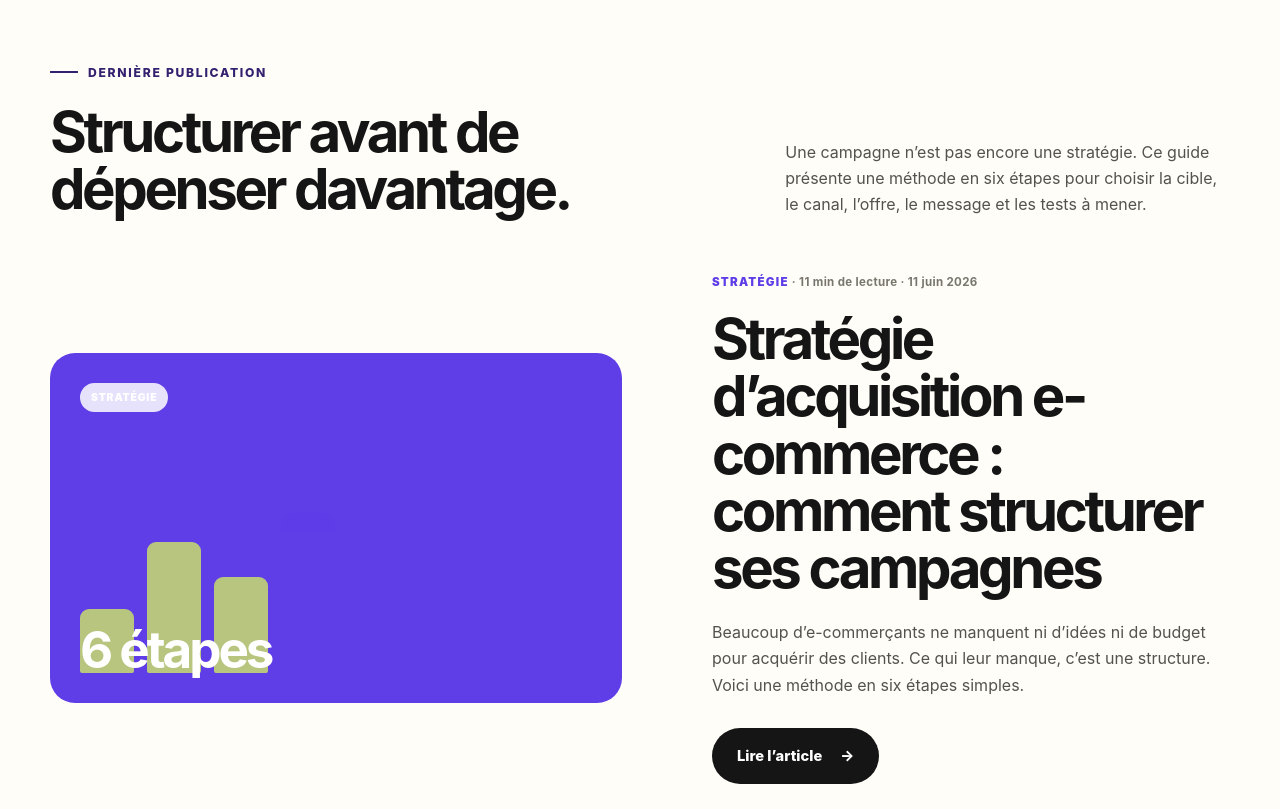
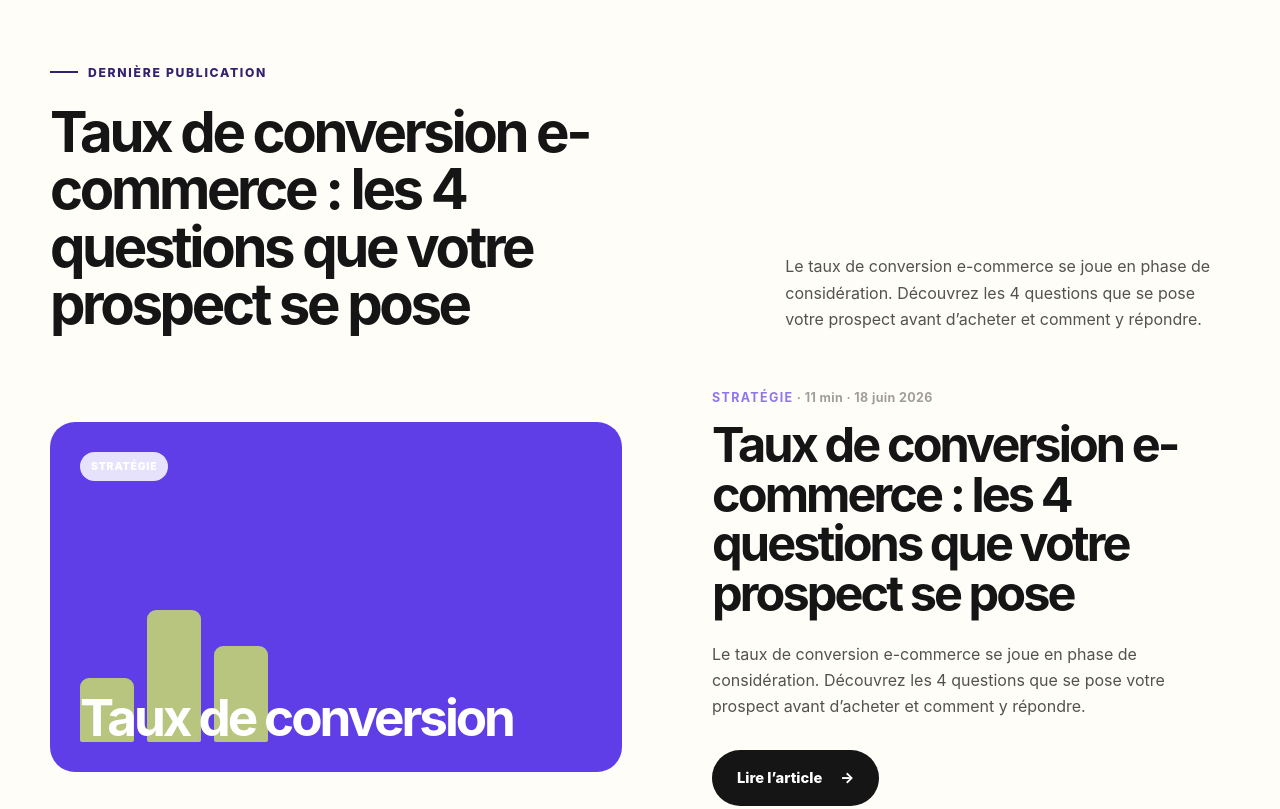
Before and after one commit to bibzille-crypto/upglide-site, a website: page blog.html in a window 1280 px wide. Shown: the part 740-1549 px from the top of the page. Drawn offline with Linux system fonts and the light colour scheme.

Commit message:
feat: article mis en avant dynamique + typo améliorée sur /blog

```diff
--- a/blog.html
+++ b/blog.html
@@ -22,6 +22,20 @@
     <title>Blog e-commerce : rentabilité, acquisition et pilotage | Upglide</title>
     <link rel="stylesheet" href="styles.css?v=13" />
     <script src="script.js" defer></script>
+    <style>
+      /* ── Blog typography overrides ── */
+      .post-card-copy h3 { font-size: 1.5rem; line-height: 1.18; letter-spacing: -0.04em; }
+      .post-card-copy h3 a { color: inherit; text-decoration: none; }
+      .post-card-copy h3 a:hover { color: var(--accent, #5f3ee8); }
+      .post-card-copy > p:not(.post-meta) { font-size: 0.92rem; line-height: 1.6; margin: 14px 0 20px; }
+      .post-meta { font-size: 0.78rem; margin: 0 0 12px; opacity: 0.7; }
+      .post-meta span { font-weight: 700; opacity: 1; }
+      .post-link { font-size: 0.85rem; letter-spacing: 0.01em; }
+      /* Featured title: slightly tighter on mobile */
+      .featured-post-copy h3 { font-size: clamp(2rem, 3.8vw, 4rem); }
+      /* Hero aside */
+      #hero-count { font-size: 1rem; }
+    </style>
     <script type="application/ld+json">
       {
         "@context": "https://schema.org",
@@ -164,13 +178,8 @@
             </div>
           </div>
           <aside>
-            <strong>4 guides publiés</strong>
-            <ul class="diagnostic-hero-list">
-              <li>Acquisition structurée</li>
-              <li>Rentabilité du parcours client</li>
-              <li>Panier moyen</li>
-              <li>Fidélisation</li>
-            </ul>
+            <strong id="hero-count">Chargement…</strong>
+            <ul class="diagnostic-hero-list" id="hero-topics"></ul>
           </aside>
         </div>
       </section>
@@ -189,27 +198,21 @@
           <div class="blog-section-intro">
             <div>
               <p class="eyebrow"><span></span> Dernière publication</p>
-              <h2>Structurer avant de dépenser davantage.</h2>
+              <h2 id="feat-headline"></h2>
             </div>
-            <p>
-              Une campagne n’est pas encore une stratégie. Ce guide présente une méthode en six étapes
-              pour choisir la cible, le canal, l’offre, le message et les tests à mener.
-            </p>
+            <p id="feat-desc"></p>
           </div>
-          <article class="featured-post" id="acquisition">
-            <div class="post-visual post-visual-roas" aria-hidden="true">
-              <span>Stratégie</span>
-              <strong>6 étapes</strong>
+          <article class="featured-post" id="feat-article">
+            <div class="post-visual post-visual-roas" id="feat-visual" aria-hidden="true">
+              <span id="feat-cat"></span>
+              <strong id="feat-kw"></strong>
               <div class="visual-bars"><i></i><i></i><i></i><i></i></div>
             </div>
             <div class="featured-post-copy">
-              <p class="post-meta"><span>Stratégie</span> · 11 min de lecture · 11 juin 2026</p>
-              <h3>Stratégie d’acquisition e-commerce : comment structurer ses campagnes</h3>
-              <p>
-                Beaucoup d’e-commerçants ne manquent ni d’idées ni de budget pour acquérir des clients.
-                Ce qui leur manque, c’est une structure. Voici une méthode en six étapes simples.
-              </p>
-              <a class="button button-dark" href="https://upglide.fr/blog/structurer-ses-campagnes-e-commerce">
+              <p class="post-meta" id="feat-meta"></p>
+              <h3 id="feat-title"></h3>
+              <p id="feat-excerpt"></p>
+              <a class="button button-dark" id="feat-link" href="#">
                 Lire l’article <span aria-hidden="true">→</span>
               </a>
             </div>
@@ -231,47 +234,111 @@
           </div>
           <div class="post-grid" id="post-grid"></div>
           <script>
-          var VISUALS = ['post-visual-cash','post-visual-margin','post-visual-score','post-visual-acquisition','post-visual-convert'];
-          var ICONS   = ['<div class="visual-orbit"></div>','<div class="visual-line"></div>','<div class="visual-score">5</div>','<div class="visual-orbit"></div>','<div class="visual-line"></div>'];
-          function fmtDateBlog(d){
-            if(!d) return '';
-            try{ return new Date(d+(d.length===10?'T00:00:00':'')).toLocaleDateString('fr-FR',{day:'numeric',month:'long',year:'numeric'}); }catch(e){return d;}
+          var CAT_VISUAL = {
+            'Acquisition': 'post-visual-cash',
+            'Marges': 'post-visual-margin',
+            'Conversion': 'post-visual-score',
+            'Fidelisation': 'post-visual-score',
+            'Fid\u00e9lisation': 'post-visual-score',
+            'Strat\u00e9gie': 'post-visual-roas',
+            'Strategie': 'post-visual-roas'
+          };
+          var GRID_VISUALS = ['post-visual-cash','post-visual-margin','post-visual-score','post-visual-roas','post-visual-acquisition'];
+          var GRID_ICONS   = [
+            '<div class="visual-orbit"></div>',
+            '<div class="visual-line"></div>',
+            '<div class="visual-score">5</div>',
+            '<div class="visual-bars"><i></i><i></i><i></i><i></i></div>',
+            '<div class="visual-orbit"></div>'
+          ];
+
+          function fmtDateBlog(d) {
+            if (!d) return '';
+            try { return new Date(d + (d.length === 10 ? 'T00:00:00' : '')).toLocaleDateString('fr-FR', {day:'numeric',month:'long',year:'numeric'}); }
+            catch(e) { return d; }
           }
-          function renderBlogGrid(data){
-            var grid=document.getElementById('post-grid');
-            if(!grid) return;
-            try{
-              var posts=(data.posts||[]).filter(function(p){return p.published;})
-                .sort(function(a,b){return(b.date||'').localeCompare(a.date||'');});
-              if(!posts.length){grid.innerHTML='<p>Aucun article disponible.</p>';return;}
-              grid.innerHTML=posts.map(function(p,i){
-                var vis=VISUALS[i%VISUALS.length];
-                var ico=ICONS[i%ICONS.length];
-                var url='/blog/'+p.slug;
-                var cat=p.category||'';
-                var date=fmtDateBlog(p.date);
-                return '<article class="post-card">'+
-                  '<a class="post-visual '+vis+'" href="'+url+'">'+
-                    '<span>'+cat+'</span>'+
-                    '<strong>'+p.title.split(' ').slice(0,3).join(' ')+'</strong>'+
-                    ico+
-                  '</a>'+
-                  '<div class="post-card-copy">'+
-                    '<p class="post-meta"><span>'+cat+'</span>'+(p.readTime?' · '+p.readTime+' min':'')+( date?' · '+date:'')+'</p>'+
-                    '<h3><a href="'+url+'">'+p.title+'</a></h3>'+
-                    (p.excerpt?'<p>'+p.excerpt+'</p>':'')+
-                    '<a class="post-link" href="'+url+'">Lire l\'article \u2192</a>'+
-                  '</div>'+
-                '</article>';
+
+          function txt(id, val) {
+            var el = document.getElementById(id);
+            if (el) el.textContent = val;
+          }
+
+          function renderFeatured(p, total) {
+            var url  = '/blog/' + p.slug;
+            var cat  = p.category || '';
+            var date = fmtDateBlog(p.date);
+            var vis  = CAT_VISUAL[cat] || 'post-visual-roas';
+            var kw   = p.title.split(' ').slice(0, 3).join(' ');
+            var meta = (cat ? '<span>' + cat + '</span> \u00b7 ' : '') +
+                       (p.readTime ? p.readTime + ' min \u00b7 ' : '') + date;
+
+            txt('feat-headline', p.title);
+            txt('feat-desc',     p.excerpt || '');
+            txt('feat-cat',      cat);
+            txt('feat-kw',       kw);
+            txt('feat-title',    p.title);
+            txt('feat-excerpt',  p.excerpt || '');
+
+            var featMeta = document.getElementById('feat-meta');
+            if (featMeta) featMeta.innerHTML = meta;
+
+            var featLink = document.getElementById('feat-link');
+            if (featLink) featLink.href = url;
+
+            var featVisual = document.getElementById('feat-visual');
+            if (featVisual) featVisual.className = 'post-visual ' + vis;
+
+            var heroCount = document.getElementById('hero-count');
+            if (heroCount) heroCount.textContent = total + ' article' + (total > 1 ? 's' : '') + ' publi' + (total > 1 ? '\u00e9s' : '\u00e9');
+
+            var heroTopics = document.getElementById('hero-topics');
+            if (heroTopics) {
+              var seen = [];
+              heroTopics.innerHTML = p && [cat].filter(Boolean).map(function(c){
+                return '<li>' + c + '</li>';
               }).join('');
-            }catch(e){
-              grid.innerHTML='<p>Erreur d\'affichage : '+e.message+'</p>';
             }
           }
+
+          function renderGrid(posts) {
+            var grid = document.getElementById('post-grid');
+            if (!grid) return;
+            if (!posts.length) { grid.innerHTML = '<p>Aucun article disponible.</p>'; return; }
+            grid.innerHTML = posts.map(function(p, i) {
+              var url  = '/blog/' + p.slug;
+              var cat  = p.category || '';
+              var date = fmtDateBlog(p.date);
+              var vis  = GRID_VISUALS[i % GRID_VISUALS.length];
+              var ico  = GRID_ICONS[i % GRID_ICONS.length];
+              return '<article class="post-card">' +
+                '<a class="post-visual ' + vis + '" href="' + url + '">' +
+                  '<span>' + cat + '</span>' +
+                  '<strong>' + p.title.split(' ').slice(0, 3).join(' ') + '</strong>' +
+                  ico +
+                '</a>' +
+                '<div class="post-card-copy">' +
+                  '<p class="post-meta">' + (cat ? '<span>' + cat + '</span>' : '') + (p.readTime ? ' \u00b7 ' + p.readTime + ' min' : '') + (date ? ' \u00b7 ' + date : '') + '</p>' +
+                  '<h3><a href="' + url + '">' + p.title + '</a></h3>' +
+                  (p.excerpt ? '<p>' + p.excerpt + '</p>' : '') +
+                  '<a class="post-link" href="' + url + '">Lire l\'article \u2192</a>' +
+                '</div>' +
+              '</article>';
+            }).join('');
+          }
+
           fetch('/data/blog.json')
-            .then(function(r){ if(!r.ok) throw new Error('HTTP '+r.status); return r.json(); })
-            .then(renderBlogGrid)
-            .catch(function(e){ var g=document.getElementById('post-grid'); if(g) g.innerHTML='<p>Impossible de charger les articles ('+e.message+').</p>'; });
+            .then(function(r) { if (!r.ok) throw new Error('HTTP ' + r.status); return r.json(); })
+            .then(function(data) {
+              var posts = (data.posts || []).filter(function(p) { return p.published; })
+                .sort(function(a, b) { return (b.date || '').localeCompare(a.date || ''); });
+              if (!posts.length) return;
+              renderFeatured(posts[0], posts.length);
+              renderGrid(posts);
+            })
+            .catch(function(e) {
+              var g = document.getElementById('post-grid');
+              if (g) g.innerHTML = '<p>Impossible de charger les articles (' + e.message + ').</p>';
+            });
           </script>
         </div>
       </section>
```
